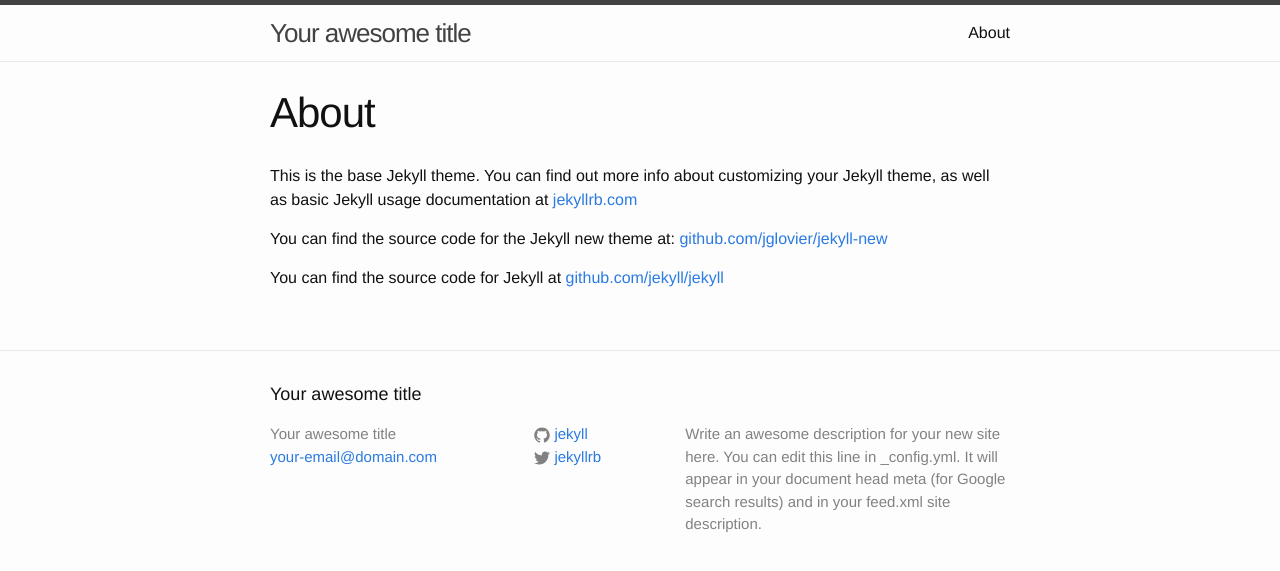
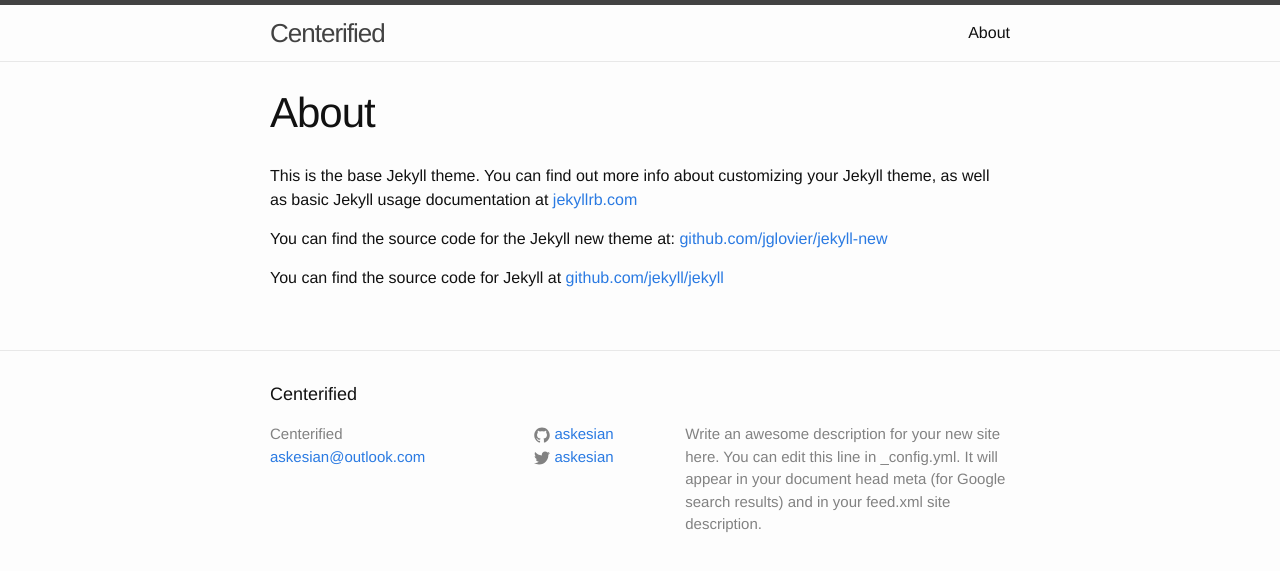
Before and after one commit to TexRx/centerified, a Jekyll site: the page built from about.md, in a window 1280 px wide. Shown: the top 571 px of the page. Built offline with Jekyll 4.4.1, drawn with Linux system fonts in a browser that asks for light colours.

Commit message:
update _config.yml

```diff
--- a/_config.yml
+++ b/_config.yml
@@ -1,14 +1,28 @@
 # Site settings
-title: Your awesome title
-email: your-email@domain.com
+title: Centerified
+email: askesian@outlook.com
 description: > # this means to ignore newlines until "baseurl:"
   Write an awesome description for your new site here. You can edit this
   line in _config.yml. It will appear in your document head meta (for
   Google search results) and in your feed.xml site description.
 baseurl: "" # the subpath of your site, e.g. /blog/
-url: "http://yourdomain.com" # the base hostname & protocol for your site
-twitter_username: jekyllrb
-github_username:  jekyll
+url: "http://centerified.com" # the base hostname & protocol for your site
+twitter_username: askesian
+github_username:  askesian
+github: {
+  "hostname": "centerified.com",
+  "pages_hostname": "askesian.github.io",
+  "api_url": "https://api.github.com",
+  "environment": "dotcom",
+  "owner_name": "askesian",
+  "owner_url": "https://github.com/askesian",
+  "repository_url": "https://github.com/askesian/centerified",
+  "repository_name": "centerified",
+  "is_user_page": false,
+  "is_project_page": true,
+  "show_downloads": true,
+  "url": "http://www.centerified.com"
+}
 
 # Build settings
 markdown: kramdown
```
